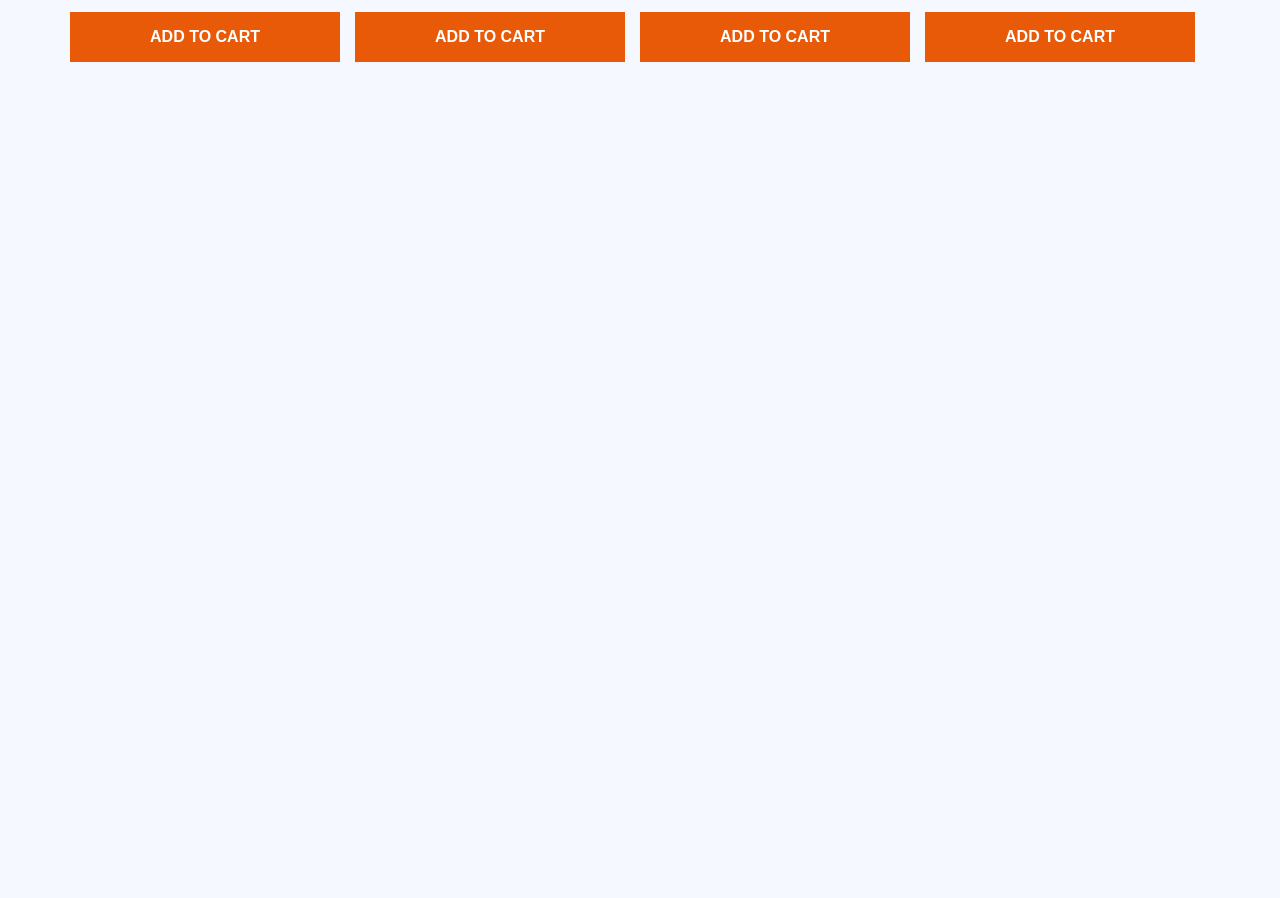
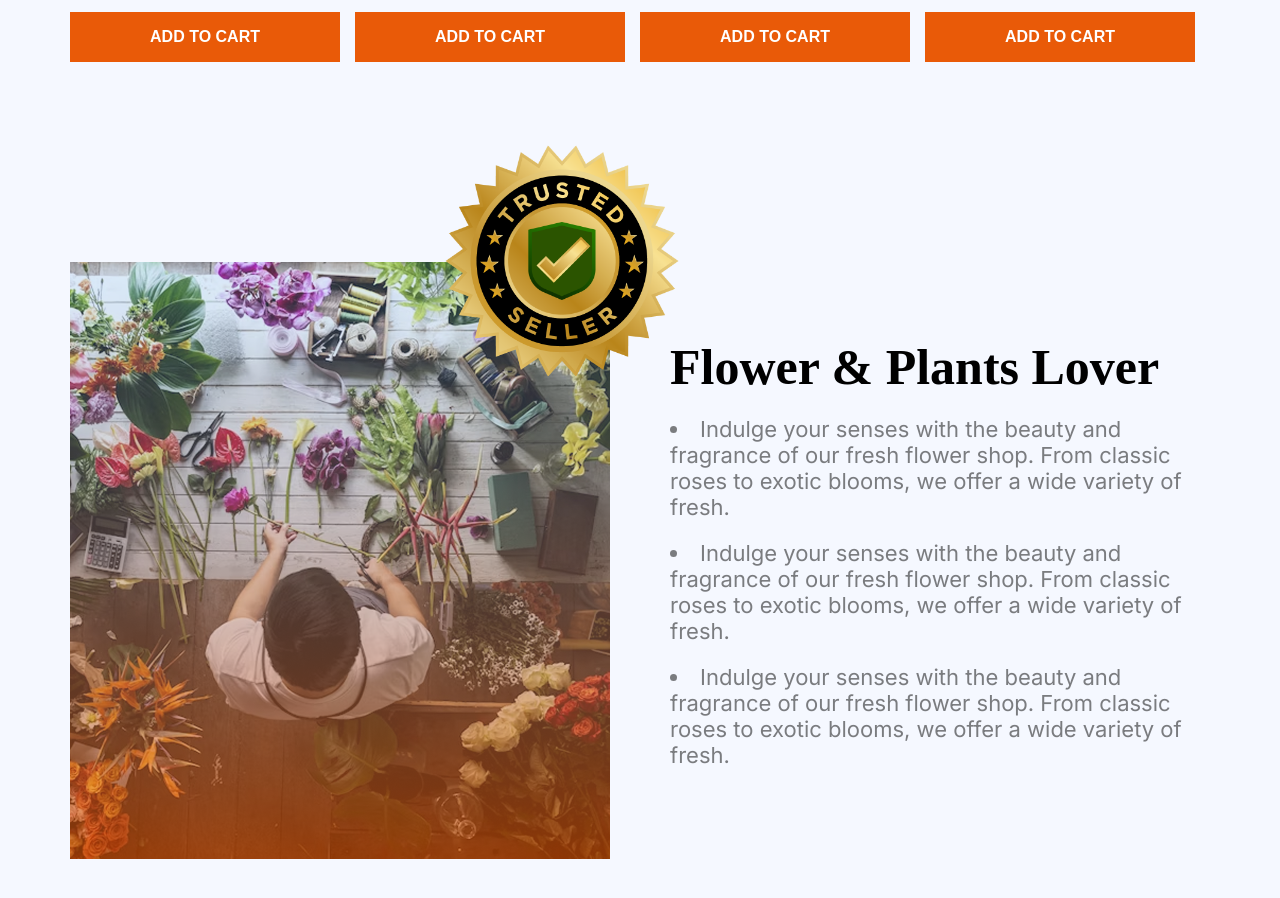
Before and after one commit to Mahedi76/assignment-two-repo, a plain HTML site: page index.html in a window 1280 px wide. Shown: the part 1743-2641 px from the top of the page. Before the commit the page ends 2005 px from the top, so only its background shows below. Drawn offline with Linux system fonts and the light colour scheme.

Commit message:
added plant lover section

```diff
--- a/index.html
+++ b/index.html
@@ -167,6 +167,32 @@
         </section>
 
 
+
+        <!-- plant love section -->
+
+        <section class="plant-lover-section">
+
+               <div class="plant-lover-img">
+                 <img src="../assets/flower-store.png" alt="">
+               </div>
+
+               <div class="trusted-img">
+                    <img src="./assets/trusted-badge.png" alt="">
+               </div>
+
+            <div class="plant-love-content">
+                <h2 class="plant-love-heading ">Flower & Plants Lover</h2>
+
+                <li class="plant-description inter-normal">Indulge your senses with the beauty and fragrance of our fresh flower shop. From classic roses to exotic blooms, we offer a wide variety of fresh.</li>
+                <li class="plant-description inter-normal">Indulge your senses with the beauty and fragrance of our fresh flower shop. From classic roses to exotic blooms, we offer a wide variety of fresh.</li>
+                <li class="plant-description inter-normal">Indulge your senses with the beauty and fragrance of our fresh flower shop. From classic roses to exotic blooms, we offer a wide variety of fresh.</li>
+
+            </div>
+
+        </section>
+
+
+
     </main>
     <footer>
 
--- a/style.css
+++ b/style.css
@@ -199,3 +199,50 @@
     display: grid;
     grid-template-columns: repeat(4, 1fr);
 }
+
+
+
+
+/* plant-lover-section */
+
+.plant-lover-img {
+    max-width: 540px;
+    flex: 1;
+}
+
+.trusted-img {
+    background-color: transparent !important;
+    position: absolute;
+
+
+}
+
+.trusted-img img {
+    background-color: transparent !important;
+    position: relative;
+    max-width: 30%;
+    top: -300px;
+    left: 330px;
+}
+
+
+.plant-lover-section {
+    margin-bottom: 150px;
+    display: flex;
+    align-items: center;
+    gap: 60px;
+}
+
+
+.plant-love-heading {
+    font-size: 50px;
+    font-weight: 700;
+    margin-bottom: 20px;
+}
+
+.plant-description {
+    font-size: 22px;
+    font-weight: 400;
+    margin-bottom: 20px;
+    color: rgba(0, 0, 0, 0.5);
+}
```
